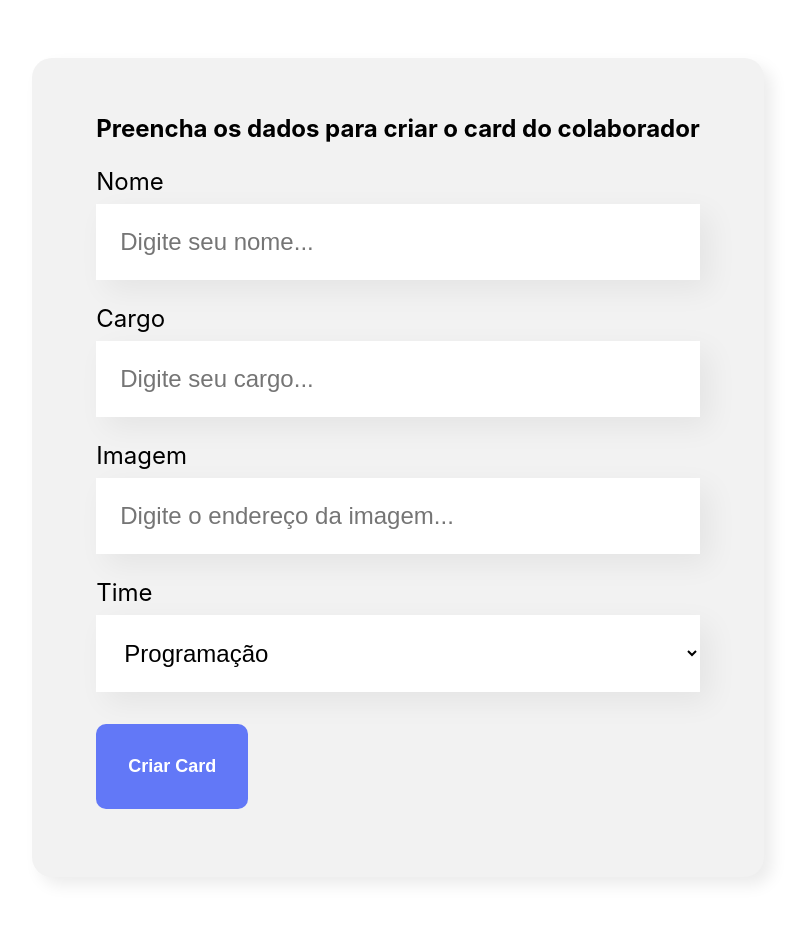
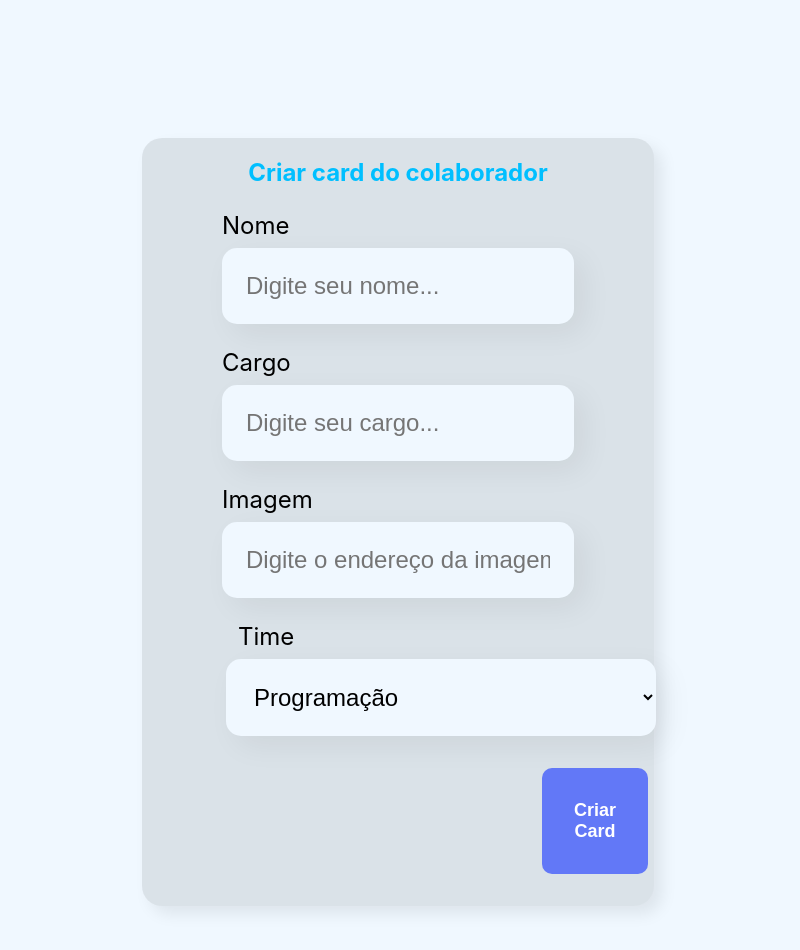
Before and after one commit to joaovictodesousa/Organo-React, a React (Create React App) app: page / in a window 1280 px wide. Shown: the part 520-1470 px from the top of the page, without its empty margins (242-1042 px from the left). Built offline with nearby package versions, Linux system fonts and the light colour scheme.

Commit message:
modified:   src/componentes/Botao/Botao.css 	modified:   src/componentes/CampoTexto/CampoTexto.css 	modified:   src/componentes/Formulario/Formulario.css 	modified:   src/componentes/Formulario/index.js 	modified:   src/componentes/ListaSuspensa/ListaSuspensa.css 	modified:   src/index.css

```diff
--- a/src/componentes/Botao/Botao.css
+++ b/src/componentes/Botao/Botao.css
@@ -7,7 +7,7 @@
     border: none;
     cursor: pointer;
     color: #FFF;
-    margin: 32px 0;
+    margin: 32px 400px;
 }
 
 .botao:hover {
--- a/src/componentes/CampoTexto/CampoTexto.css
+++ b/src/componentes/CampoTexto/CampoTexto.css
@@ -1,16 +1,19 @@
 .campo-texto {
     margin: 24px 0;
+    padding: 0 5em;
 }
 
 .campo-texto label {
     display: block;
     margin-bottom: 8px;
     font-size: 24px;
+    color: black;
 }
 
 .campo-texto input {
-    background-color: #FFF;
-    box-shadow: 10px 10px 30px rgba(0, 0, 0, 0.06);
+    background-color: aliceblue;
+    box-shadow: 10px 10px 30px rgba(0, 0, 0, 0.06); /* Cor sombra */
+    border-radius: 15px;
     width: 100%;
     border: none;
     font-size: 24px;
--- a/src/componentes/Formulario/Formulario.css
+++ b/src/componentes/Formulario/Formulario.css
@@ -1,13 +1,19 @@
 .formulario {
     display: flex;
     justify-content: center;
-    margin: 80px 0;
+    margin: 10em 20em;
 }
 
 .formulario form {
+    color: black;
+    width: 100%;
     max-width: 80%;
-    background-color: #F2F2F2;
+    background-color: rgba(0,0,0, 0.09);
     border-radius: 20px;
-    padding: 36px 64px;
     box-shadow: 8px 8px 16px rgba(0,0,0, 0.08);
 }
+
+h2 {
+    color: deepskyblue;
+    text-align: center;
+}
--- a/src/componentes/Formulario/index.js
+++ b/src/componentes/Formulario/index.js
@@ -37,7 +37,7 @@ const Formulario = (props) => {
     return (
         <section className="formulario">
             <form onSubmit={aoSalvar}>
-                <h2>Preencha os dados para criar o card do colaborador</h2>
+                <h2>Criar card do colaborador</h2>
                 <CampoTexto
                     obrigatorio={true}
                     label="Nome"
--- a/src/componentes/ListaSuspensa/ListaSuspensa.css
+++ b/src/componentes/ListaSuspensa/ListaSuspensa.css
@@ -1,13 +1,16 @@
 .lista-suspensa label {
+    padding: 0 4em;
     display: block;
     margin-bottom: 8px;
     font-size: 24px;
 }
 
 .lista-suspensa select {
-    background-color: #FFF;
+    background-color: aliceblue;
+    margin: 0 3.5em;
+    width: 84%;
+    border-radius: 15px;
     box-shadow: 10px 10px 30px rgba(0, 0, 0, 0.06);
-    width: 100%;
     border: none;
     font-size: 24px;
     padding: 24px;
--- a/src/index.css
+++ b/src/index.css
@@ -5,6 +5,7 @@ body {
     sans-serif;
   -webkit-font-smoothing: antialiased;
   -moz-osx-font-smoothing: grayscale;
+  background-color: aliceblue;
 }
 
 code {
```
